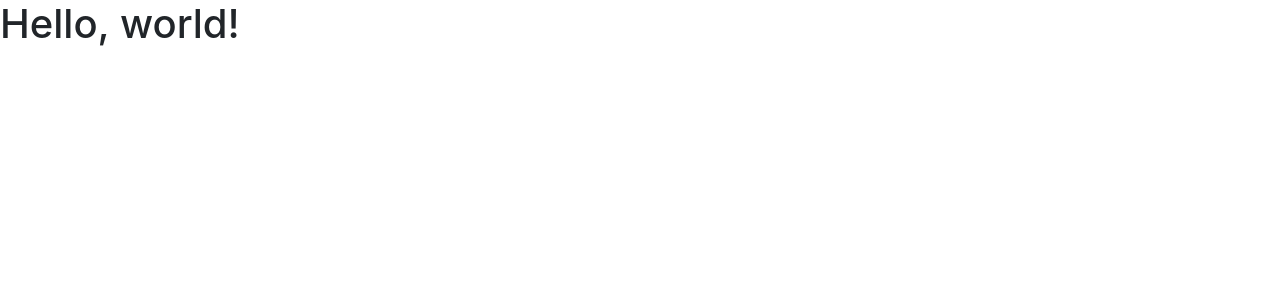
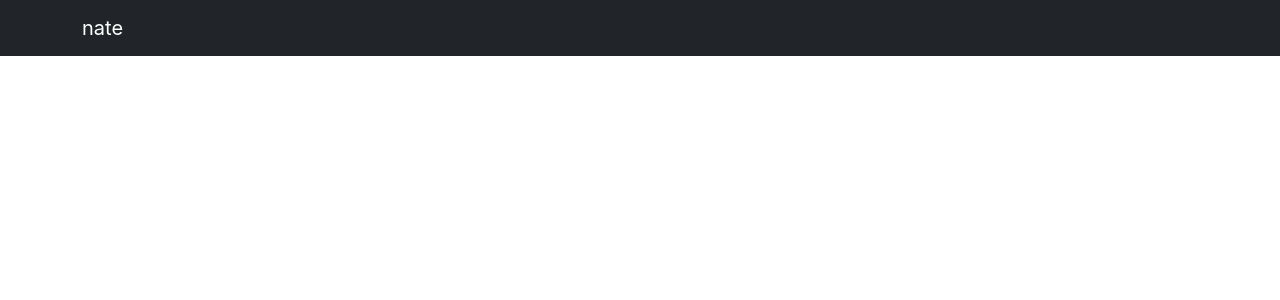
Before and after one commit to NateAI/nate.challenge.consumer, a React (Create React App) app in the folder app/: page / in a window 1280 px wide. Shown: the top 300 px of the page. Built offline with nearby package versions, Linux system fonts and the light colour scheme.

Commit message:
Add app nav

```diff
--- a/app/public/index.html
+++ b/app/public/index.html
@@ -24,6 +24,7 @@
       work correctly both with client-side routing and a non-root public URL.
       Learn how to configure a non-root public URL by running `npm run build`.
     -->
+
     <title>React App</title>
   </head>
   <body>
--- a/app/src/App.tsx
+++ b/app/src/App.tsx
@@ -1,6 +1,13 @@
+import { Navbar, Container } from 'react-bootstrap';
+
 function App() {
   return (
-    <h1>Hello, world!</h1>
+    <Navbar bg="dark" variant="dark" expand="lg">
+      <Container>
+        <Navbar.Brand href="#home">nate</Navbar.Brand>
+        <Navbar.Toggle aria-controls="basic-navbar-nav" />
+      </Container>
+    </Navbar>
   );
 }
 
```
